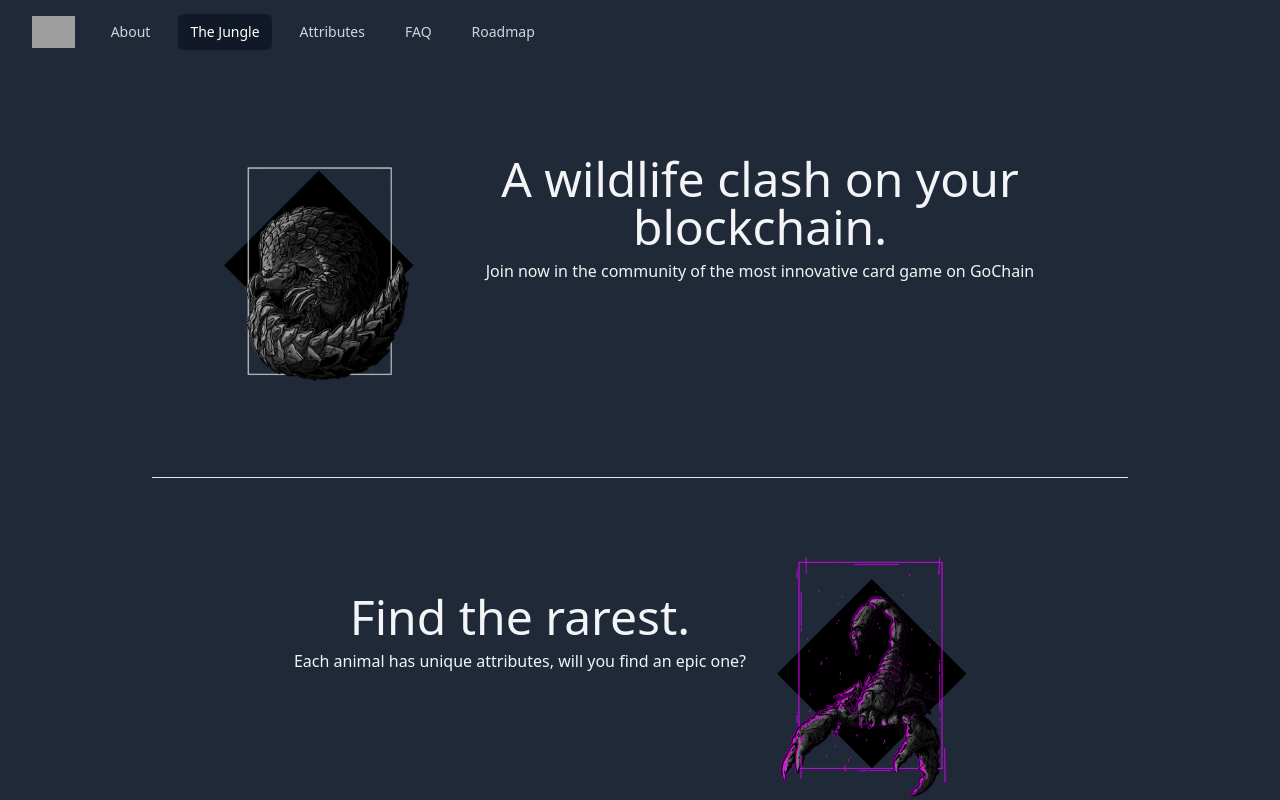
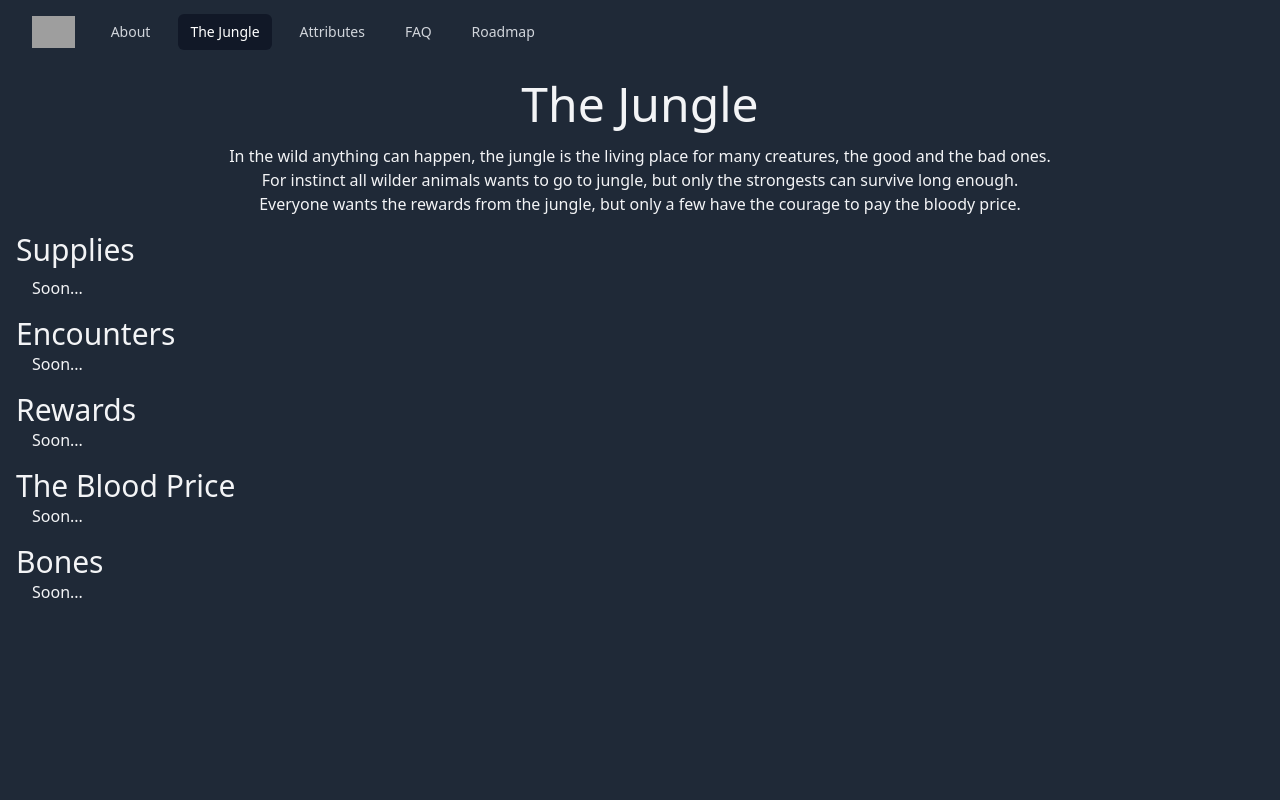
Before and after one commit to gknedo/tunfo, a React (Create React App) app in the folder frontend/: page /jungle in a window 1280 px wide. Shown: the top 800 px of the page. Built offline with nearby package versions, Linux system fonts and the light colour scheme; grey boxes are pictures that could not be loaded.

Commit message:
add the jungle draft page

```diff
--- a/frontend/src/App.js
+++ b/frontend/src/App.js
@@ -7,6 +7,7 @@ import {
 } from "react-router-dom";
 
 import About from "./pages/About";
+import Jungle from './pages/Jungle';
 import Menu from './components/organisms/Menu';
 
 function App() {
@@ -18,11 +19,11 @@ function App() {
         {/* A <Switch> looks through its children <Route>s and
             renders the first one that matches the current URL. */}
         <Switch>
-          <Route path="/">
+          <Route exact path="/">
             <About />
           </Route>
-          <Route path="/users">
-            <Users />
+          <Route exact path="/jungle">
+            <Jungle />
           </Route>
         </Switch>
       </div>
@@ -30,8 +31,4 @@ function App() {
   );
 }
 
-function Users() {
-  return <h2>Users</h2>;
-}
-
 export default App;
--- /dev/null
+++ b/frontend/src/pages/Jungle/index.js
@@ -0,0 +1,28 @@
+import React from 'react';
+import PangoImage from '../../assets/pango.png';
+import ScorpionUltraRare from '../../assets/scorpion-ultra-rare.png'
+import PagePanel from '../../components/atoms/PagePanel';
+import Divider from '../../components/atoms/Divider';
+
+function Jungle() {
+  return (
+    <div className="flex flex-wrap flex-col">
+      <h1 className="text-5xl text-center pt-4">The Jungle</h1>
+      <p className="text-center pt-4">In the wild anything can happen, the jungle is the living place for many creatures, the good and the bad ones.</p>
+      <p className="text-center">For instinct all wilder animals wants to go to jungle, but only the strongests can survive long enough.</p>
+      <p className="text-center">Everyone wants the rewards from the jungle, but only a few have the courage to pay the bloody price.</p>
+      <h2 className="text-3xl px-4 pt-4">Supplies</h2>
+      <p className="px-8 pt-2">Soon...</p>
+      <h2 className="text-3xl px-4 pt-4">Encounters</h2>
+      <p className="px-8">Soon...</p>
+      <h2 className="text-3xl px-4 pt-4">Rewards</h2>
+      <p className="px-8">Soon...</p>
+      <h2 className="text-3xl px-4 pt-4">The Blood Price</h2>
+      <p className="px-8">Soon...</p>
+      <h2 className="text-3xl px-4 pt-4">Bones</h2>
+      <p className="px-8">Soon...</p>
+    </div>
+  );
+}
+
+export default Jungle;
```
Also changed, not shown: frontend/src/App.css (+0 -9 lines).
